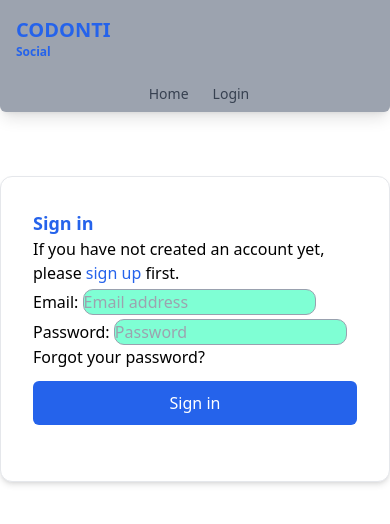
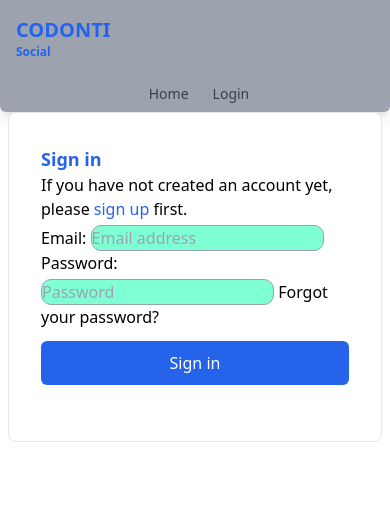
Before and after one commit to ONTI98/Django2, a Django app: page /login/ in a window 390 px wide. Shown: the top 524 px of the page. Run offline with Django 5.2, Linux system fonts and the light colour scheme; some libraries are stand-ins or nearby versions.

Commit message:
add responsive CSS to sign in form

```diff
--- a/myapp/templates/account/login.html
+++ b/myapp/templates/account/login.html
@@ -8,6 +8,15 @@
 
 {% block body %}
 <style>
+
+  @media(min-width:1025px){
+    #sidebar-original{
+      visibility: collapse;
+
+    }
+
+  }
+
   input{
     margin-top: 0.25rem;
     border: 1px solid oklch(70.7% 0.022 261.325);
@@ -16,8 +25,8 @@
   }
 </style>
 
-<div class="flex  items-center justify-center  mt-16">
-  <div class="w-full max-w-md bg-white border border-gray-200 rounded-xl shadow-md p-8">
+
+  <div class="lg:w-full mx-2 lg:mx-64 lg:mt-36 bg-white border border-gray-200  rounded-lg  p-8">
     {% block content %}
 
       <!-- Header -->
```
